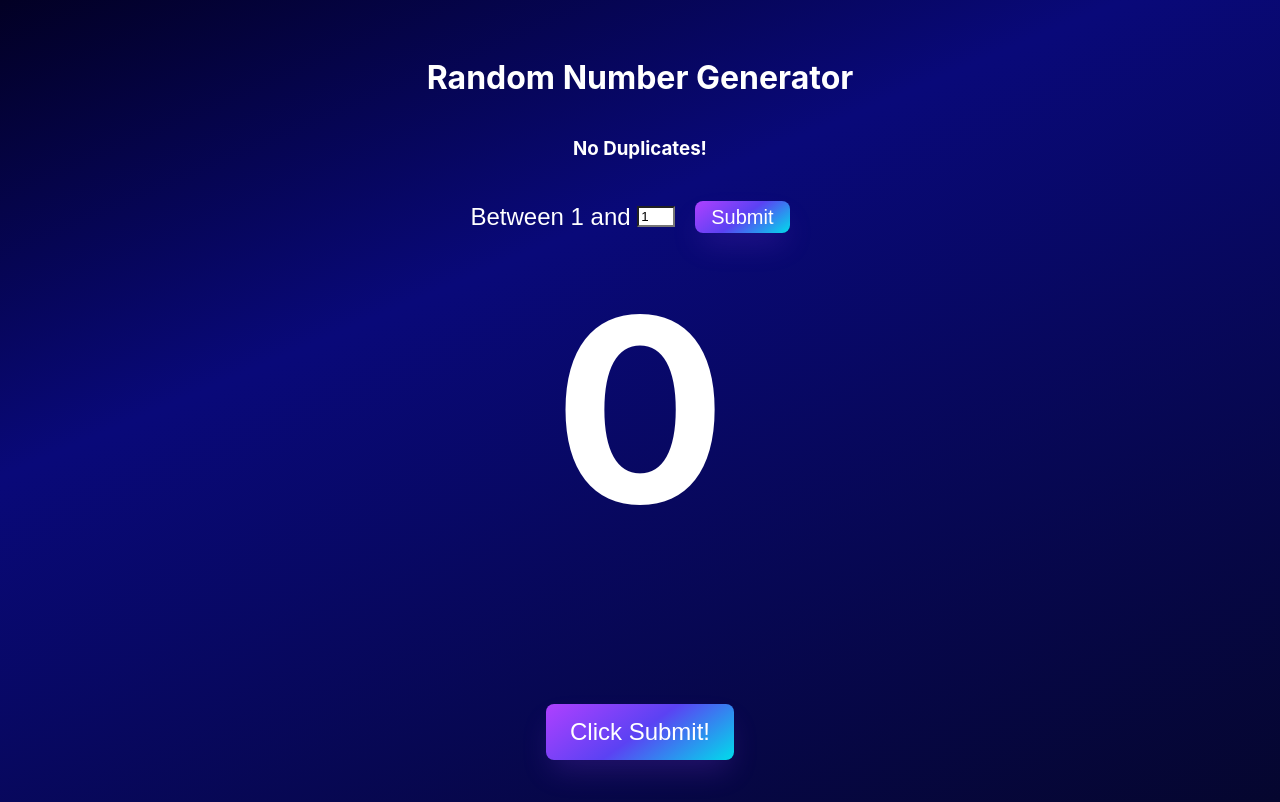
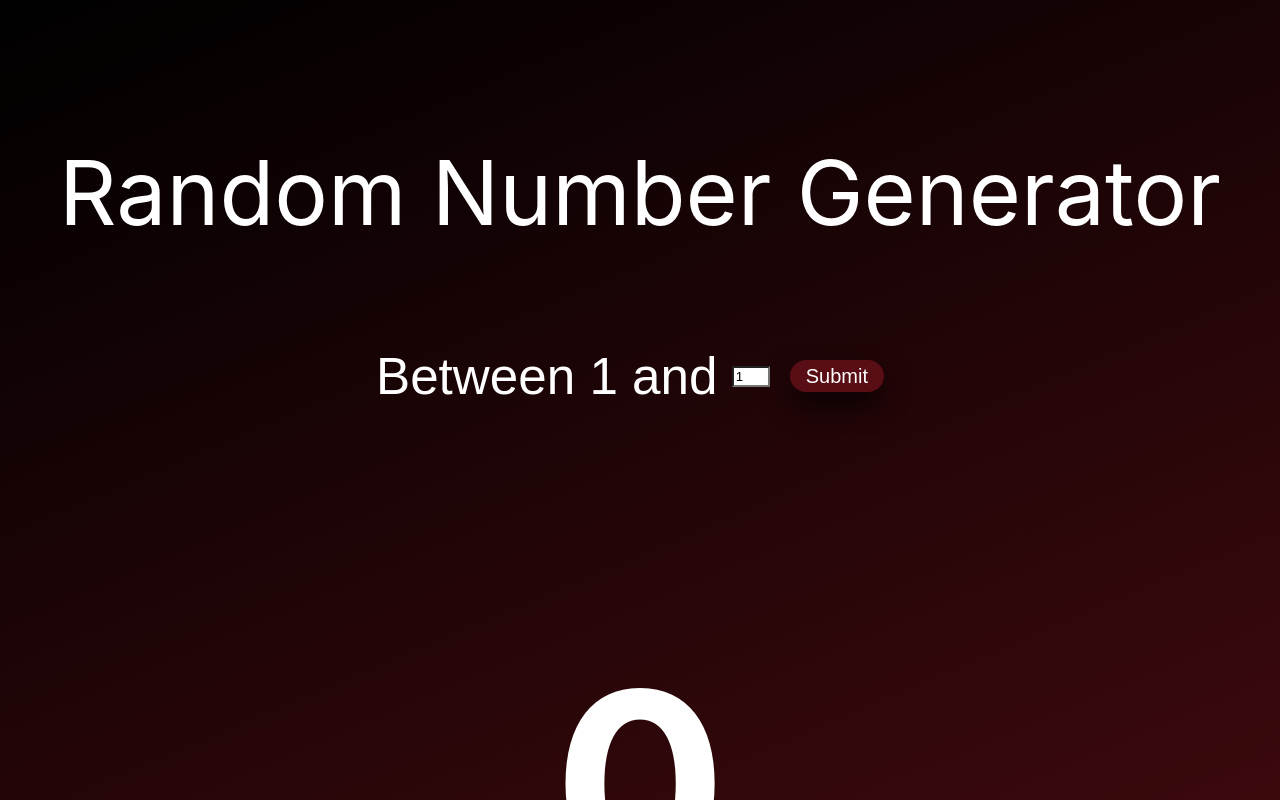
Before and after one commit to RaazKH/personalwebsite, a React (Create React App) app: page / in a window 1280 px wide. Shown: the top 802 px of the page. Built offline with nearby package versions, Linux system fonts and the light colour scheme.

Commit message:
chore: changed styles for Samantha

```diff
--- a/src/App.js
+++ b/src/App.js
@@ -5,19 +5,18 @@ import styled, { css } from "styled-components";
 const CommonButton = css`
   border: 0;
   border-radius: 8px;
-  box-shadow: rgba(151, 65, 252, 0.2) 0 15px 30px -5px;
-  background-image: linear-gradient(144deg,#AF40FF, #5B42F3 50%,#00DDEB);
+  box-shadow: rgba(0, 0, 0) 0 15px 30px -5px;
+  background: #590d14;
   box-sizing: border-box;
   color: #FFFFFF;
   font-family: Phantomsans, sans-serif;
   line-height: 1em;
-  padding: 3px;
   text-decoration: none;
   user-select: none;
-  -webkit-user-select: none;
   touch-action: manipulation;
   white-space: nowrap;
   cursor: pointer;
+  border-radius: 999px;
 `;
 
 const Container = styled.div`
@@ -26,13 +25,12 @@ const Container = styled.div`
   -webkit-font-smoothing: antialiased;
   -moz-osx-font-smoothing: grayscale;
   background: rgb(2,0,36);
-  background: linear-gradient(157deg, rgba(2,0,36,1) 0%, rgba(9,9,121,1) 35%, rgba(5,6,45,1) 100%);
+  background: linear-gradient(157deg, #000000 0%, #3c090d 100%);
   color: white;
   height: 100%;
 
   display: flex;
   flex-direction: column;
-  padding: 10px;
 `;
 
 const FlexContainer = styled.div`
@@ -41,8 +39,9 @@ const FlexContainer = styled.div`
   align-items: center;
   justify-content: center;
   font-family: Phantomsans, sans-serif;
-  font-size: 24px;
-  `;
+  font-size: 4vw;
+  height: 10vh;
+`;
 
 const StyledInput = styled.input`
   -webkit-appearance: none;
@@ -56,20 +55,16 @@ const StyledButton = styled.button`
   margin-bottom: 50px;
   font-size: 24px;
   padding: 16px 24px;
-
-  @media (min-width: 700px) {
-    margin-left: auto;
-    margin-right: auto;
-  }
+  height: 10vh;
+  margin-left: auto;
+  margin-right: auto;
 `;
 
 const StyledRandom = styled.h2`
   flex-grow: 1;
   font-size: 16px;
   font-size: 20vw;
-  @media (min-width: 700px) {
-    margin: 0px;
-  }
+  height: 50vh;
 `;
 
 const StyledSubmit = styled.button`
@@ -79,8 +74,9 @@ const StyledSubmit = styled.button`
   padding: 6px 16px;
 `;
 
-const StyledHeading = styled.h1`
-  margin-top: 0;
+const StyledHeading = styled.p`
+  height: 20vh;
+  font-size: 7vw;
   padding-top: 3rem;
 `;
 
@@ -96,7 +92,7 @@ function App() {
 
   const [numArray, setNumArray] = useState([]);
 
-  const indexOf = (i) => {
+  const indexOf = (i: number) => {
     var index = 0;
     while (index < numArray.length) {
       if (numArray[index] === i) {
@@ -127,10 +123,10 @@ function App() {
   const generate = () => {
     var found = false;
     while (!found && numArray.length > 0) {
-      var i = 1 + Math.floor(Math.random() * display);
-      if (indexOf(i) > -1) {
-        setRandomNumber(i);
-        setNumArray(numArray.filter(item => item !== i));
+      var index = 1 + Math.floor(Math.random() * display);
+      if (indexOf(index) > -1) {
+        setRandomNumber(index);
+        setNumArray(numArray.filter((item: number) => item !== index));
         found = true;
       }
     }
@@ -140,7 +136,6 @@ function App() {
   return (
     <Container>
       <StyledHeading>Random Number Generator</StyledHeading>
-      <h3>No Duplicates!</h3>
       <FlexContainer>
         <p>Between 1 and&nbsp;</p>
         <StyledInput type="number" style={{ display: disabled ? "none" : "block" }} value={number} onInput={(e) => setNumber(e.target.value)} />
```
